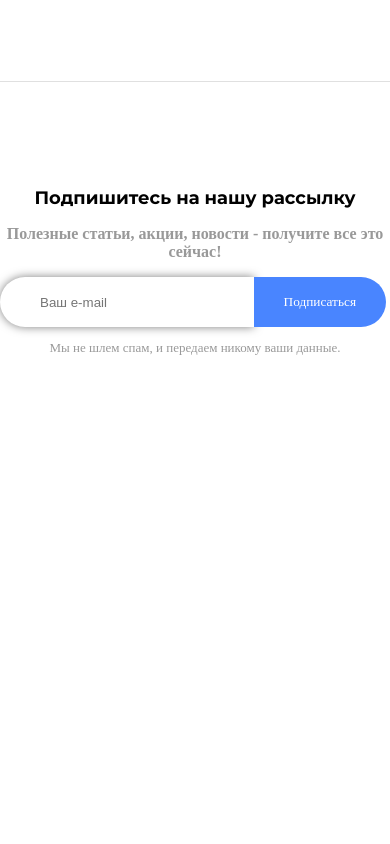
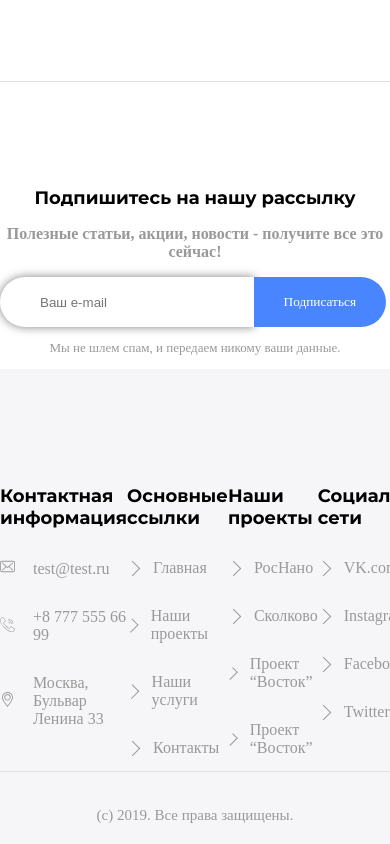
Before and after one commit to LuckyDanyel/ItCompany, a website: page app/index.html in a window 390 px wide. Shown: the part 4941-5785 px from the top of the page. Before the commit the page ends 5310 px from the top, so only its background shows below. Drawn offline with Linux system fonts and the light colour scheme; a web font is replaced by a local one.

Commit message:
Created footer. Next step is media queries

```diff
--- a/app/index.html
+++ b/app/index.html
@@ -165,6 +165,38 @@
                   <p class = "subscribe__text">Мы не шлем спам, и передаем никому ваши данные.</p>
             </div>
       </section>
+      <footer class="footer">
+            <div class="footer__container">
+                  <ul class="footer__list footer__list-contact">
+                        <li class = "footer__item footer__item-contact">Контактная информация</li>
+                        <li class = "footer__item footer__item-contact">test@test.ru</li>
+                        <li class = "footer__item footer__item-contact">+8 777 555 66 99</li>
+                        <li class = "footer__item footer__item-contact">Москва, Бульвар Ленина 33</li>
+                  </ul>
+                  <ul class="footer__list ">
+                        <li class = "footer__item ">Основные ссылки</li>
+                        <li class = "footer__item footer__item--arrow-right"><a href="#">Главная</a></li>
+                        <li class = "footer__item footer__item--arrow-right"><a href="#">Наши проекты</a></li>
+                        <li class = "footer__item footer__item--arrow-right"><a href="#">Наши услуги</a></li>
+                        <li class = "footer__item footer__item--arrow-right"><a href="#">Контакты</a></li>
+                  </ul>
+                  <ul class="footer__list ">
+                        <li class = "footer__item ">Наши проекты</li>
+                        <li class = "footer__item footer__item--arrow-right"><a href="#">РосНано</a></li>
+                        <li class = "footer__item footer__item--arrow-right"><a href="#">Сколково</a></li>
+                        <li class = "footer__item footer__item--arrow-right"><a href="#">Проект “Восток”</a></li>
+                        <li class = "footer__item footer__item--arrow-right"><a href="#">Проект “Восток”</a></li>
+                  </ul>
+                  <ul class="footer__list ">
+                        <li class = "footer__item ">Социальные сети</li>
+                        <li class = "footer__item footer__item--arrow-right"><a href="#">VK.com</a></li>
+                        <li class = "footer__item footer__item--arrow-right"><a href="#">Instagram</a></li>
+                        <li class = "footer__item footer__item--arrow-right"><a href="#">Facebook</a></li>
+                        <li class = "footer__item footer__item--arrow-right"><a href="#">Twitter</a></li>
+                  </ul>
+            </div>
+            <p class="footer__text">(с) 2019. Все права защищены.</p>
+      </footer>
       <script src = "js/main.min.js" ></script>
 </body>
 </html>
--- /dev/null
+++ b/app/scss/footer.scss
@@ -0,0 +1,108 @@
+@import 'global';
+
+
+.footer {
+
+      padding-top: 70px;
+      padding-bottom: 20px;
+      background-color: $color-bg-about;
+            &__container{
+                  display: flex;
+                  justify-content: space-between;
+                  max-width: 1200px;
+                  margin: 0 auto;
+                  padding-bottom: 50px;
+                  border-bottom: 1px solid #E0E0E0;
+            }
+            &__list {
+                  list-style-type: none;
+                  padding-left: 0;
+                  flex-basis: 25%;
+                  height: 250px;
+
+
+            }
+
+            &__item {
+                  font-family: $font-regular;
+                  font-size: $fn-s;
+                  color: $color-white;
+                  margin: 30px 0;
+                  display: flex;
+                 align-items: center;
+
+                        &:nth-child(1){
+                              color: black;
+                              font-family: $font-bold;
+                              font-size: $fn-m;
+                        }
+                        a{
+                              color: inherit;
+                              transition: $time;
+
+                                    &:hover{
+                                         color: $color-btn;
+                                    }
+                        }
+
+            }
+            ////--------------////
+
+            &__item-contact {
+
+
+                  &::before{
+                  display: flex;
+                      align-items: center;
+                     height: 19px;
+                       margin-right: 18px;
+                  }
+                        &:nth-child(2){
+
+                              &::before{
+                                    content: url("../images/footer/envelope.svg");
+
+
+                              }
+
+                        }
+                        &:nth-child(3){
+
+                              &::before{
+                                    content: url("../images/footer/call.svg");
+
+                              }
+                        }
+                        &:nth-child(4){
+
+                              &::before{
+                                    content: url("../images/footer/placeholder.svg");
+
+                              }
+                        }
+            }
+            &__item--arrow-right{
+
+                  &::before{
+                        content: ' ';
+                        width: 10px;
+                        height: 10px;
+                        border-top: 1px solid $color-white;
+                        border-right: 1px solid $color-white;
+                        margin-right: 15px;
+                        transform: rotate(45deg);
+                        display: block;
+                  }
+            }
+
+            ////--------------////
+      &__text{
+            font-family: $font-regular;
+            font-size: $fn-s - 1;
+            display: block;
+            text-align: center;
+            margin-top: 35px;
+            margin-bottom: 0;
+            color: $color-white;
+      }
+}
--- a/app/scss/style.scss
+++ b/app/scss/style.scss
@@ -5,3 +5,4 @@
 @import 'our-project';
 @import 'video';
 @import 'subscribe';
+@import 'footer';
```
Also changed, not shown: app/css/style.min.css, app/images/footer/call.svg (added), app/images/footer/envelope.svg (added), app/images/footer/placeholder.svg (added).
